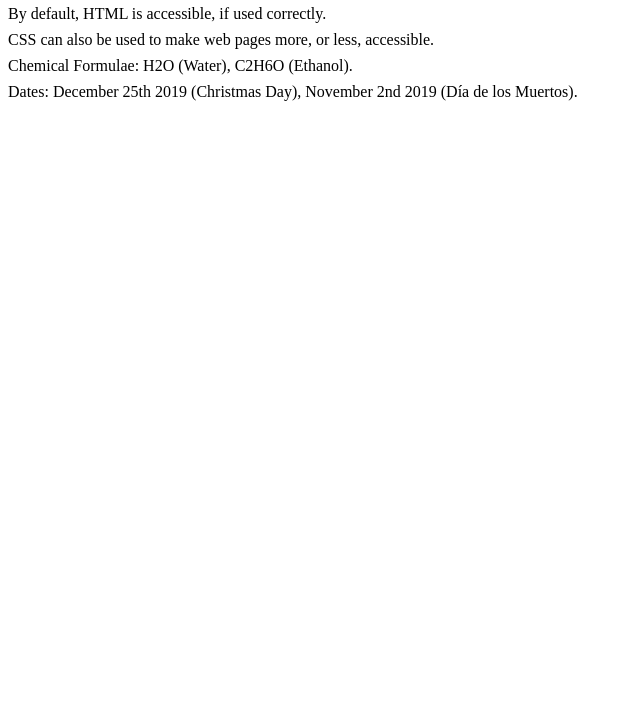
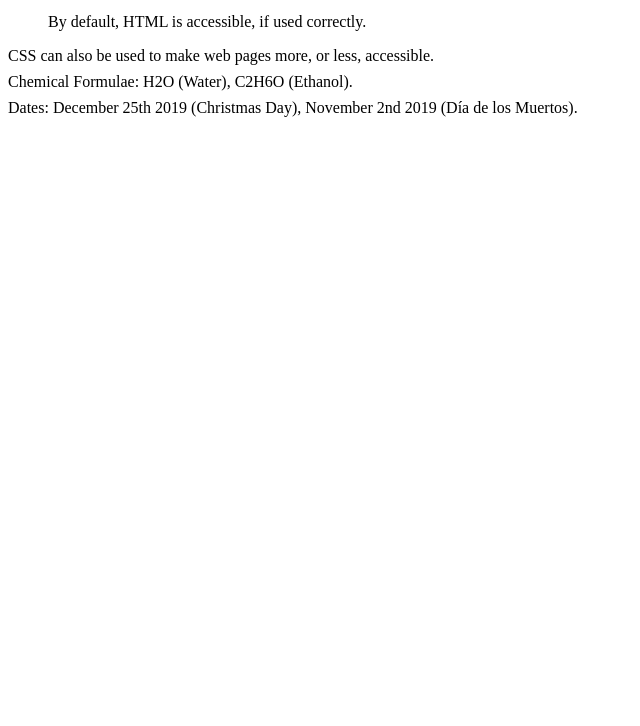
Before and after one commit to Gitthuma/advanced-html-text-2, a plain HTML site: page index.html in a window 1280 px wide. Shown: the part 74-800 px from the top of the page, without its empty margins (0-640 px from the left). Drawn offline with Linux system fonts and the light colour scheme.

Commit message:
Added block quote and citation to paragraph 2 in index.html

```diff
--- a/index.html
+++ b/index.html
@@ -12,7 +12,9 @@
 
     <p>Let's start with a quote:</p>
 
-    <p>By default, HTML is accessible, if used correctly.</p>
+    <blockquote cite="https://developer.mozilla.org/en-US/docs/Learn/Accessibility">
+        <p>By default, HTML is accessible, if used correctly.</p>
+    </blockquote>
 
     <p>CSS can also be used to make web pages more, or less, accessible.</p>
 
```
